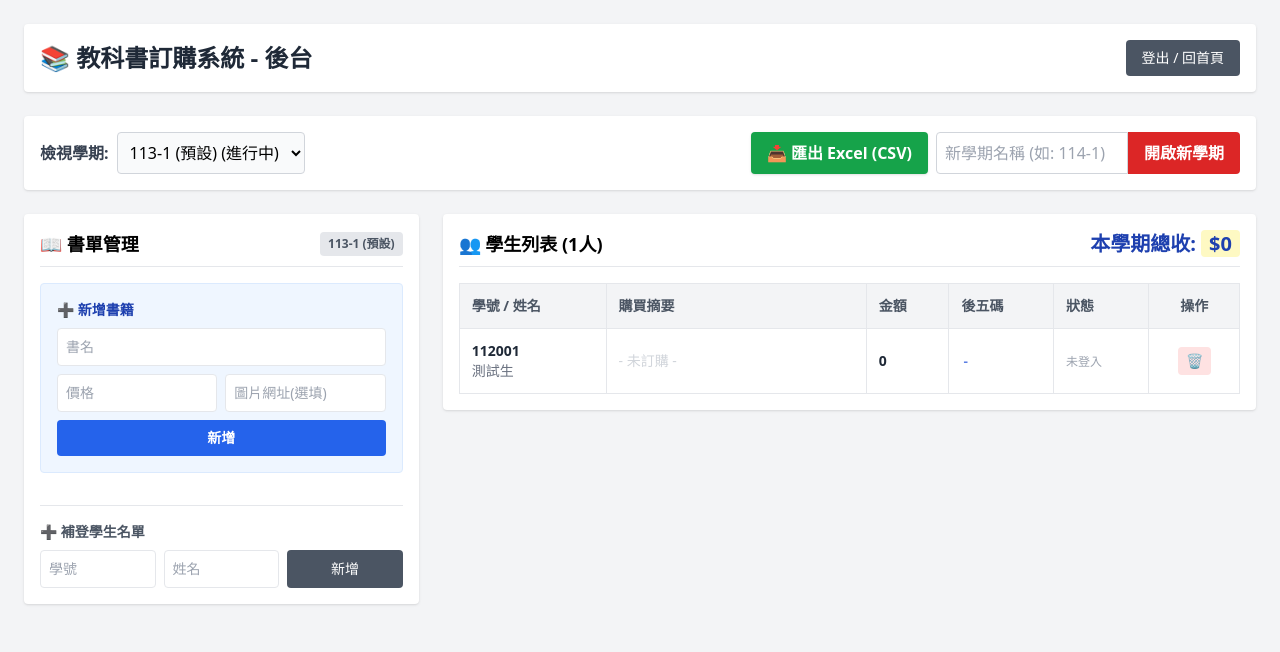
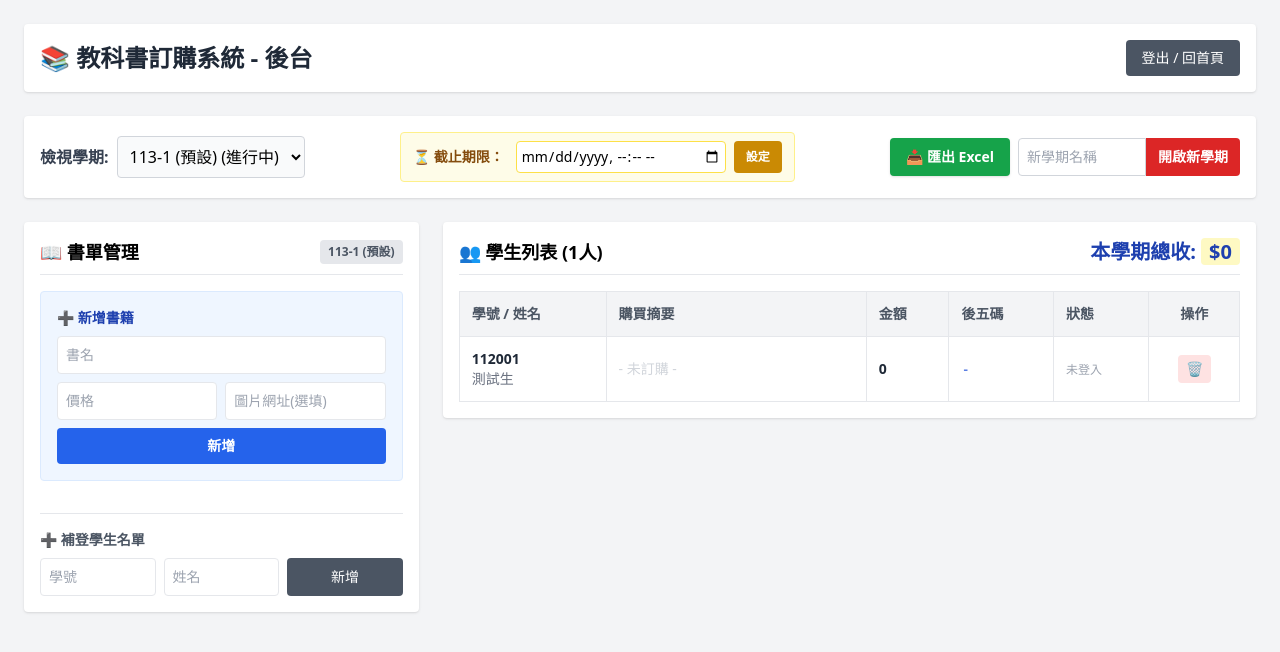
Before and after one commit to jhuiry8/NTUT-BOOKSYSTEM, a Flask app: page /admin in a window 1280 px wide. Shown: the top 652 px of the page. Run offline with Flask 3, Linux system fonts and the light colour scheme; the visitor is signed in with stand-in values (Sample User, id 1); data comes from the database, SQL or seed files in the repository; data that the repository does not hold is empty; parts of the project's set-up code (start-up, migrations or seed data) failed here and were passed over; some libraries are stand-ins or nearby versions.

Commit message:
Update admin.html

```diff
--- a/templates/admin.html
+++ b/templates/admin.html
@@ -13,6 +13,7 @@
         </div>
 
         <div class="bg-white p-4 rounded shadow mb-6 flex flex-wrap justify-between items-center gap-4">
+
             <form action="{{ url_for('admin_dashboard') }}" method="GET" class="flex items-center">
                 <label class="mr-2 font-bold text-gray-700">檢視學期:</label>
                 <select name="sem_id" onchange="this.form.submit()" class="border border-gray-300 p-2 rounded bg-gray-50 focus:ring-2 focus:ring-blue-500">
@@ -24,18 +25,39 @@
                 </select>
             </form>
 
+            {% if view_sem %}
+            <div class="bg-yellow-50 px-3 py-2 rounded border border-yellow-200 flex items-center gap-3">
+                <span class="font-bold text-yellow-800 text-sm">⏳ 截止期限：</span>
+                {% if view_sem.is_active %}
+                    <form action="{{ url_for('set_deadline') }}" method="POST" class="flex gap-2">
+                        <input type="hidden" name="sem_id" value="{{ view_sem.id }}">
+                        <input type="datetime-local" name="deadline"
+                               value="{{ view_sem.deadline.strftime('%Y-%m-%dT%H:%M') if view_sem.deadline else '' }}"
+                               class="border border-yellow-300 p-1 rounded text-sm focus:outline-none focus:border-yellow-500" required>
+                        <button class="bg-yellow-600 text-white px-3 py-1 rounded hover:bg-yellow-700 text-xs font-bold transition">
+                            設定
+                        </button>
+                    </form>
+                {% else %}
+                    <span class="text-gray-500 text-sm">
+                        {{ view_sem.deadline.strftime('%Y-%m-%d %H:%M') if view_sem.deadline else '未設定' }}
+                    </span>
+                {% endif %}
+            </div>
+            {% endif %}
+
             <div class="flex gap-2">
                 {% if view_sem %}
                 <a href="{{ url_for('export_csv', sem_id=view_sem.id) }}"
-                   class="bg-green-600 text-white px-4 py-2 rounded hover:bg-green-700 font-bold flex items-center shadow">
-                   📥 匯出 Excel (CSV)
+                   class="bg-green-600 text-white px-4 py-2 rounded hover:bg-green-700 font-bold flex items-center shadow text-sm">
+                    📥 匯出 Excel
                 </a>
                 {% endif %}
 
                 <form action="{{ url_for('new_semester') }}" method="POST" onsubmit="return confirm('確定開啟新學期？舊學期將被封存。')">
                     <div class="flex">
-                        <input type="text" name="name" placeholder="新學期名稱 (如: 114-1)" class="border border-gray-300 p-2 rounded-l w-48" required>
-                        <button class="bg-red-600 text-white px-4 py-2 rounded-r hover:bg-red-700 font-bold">開啟新學期</button>
+                        <input type="text" name="name" placeholder="新學期名稱" class="border border-gray-300 p-2 rounded-l w-32 text-sm" required>
+                        <button class="bg-red-600 text-white px-3 py-2 rounded-r hover:bg-red-700 font-bold text-sm">開啟新學期</button>
                     </div>
                 </form>
             </div>
@@ -57,7 +79,7 @@
                     <input type="text" name="title" placeholder="書名" class="w-full mb-2 border p-2 rounded text-sm" required>
                     <div class="flex gap-2 mb-2">
                         <input type="number" name="price" placeholder="價格" class="w-1/2 border p-2 rounded text-sm" required>
-                        <input type="text" name="image_url" placeholder="圖片網址(選填)" class="w-1/2 border p-2 rounded text-sm">
+                        <input type="text" name="image_url" placeholder="圖片網址(選填)" class="w-1/2 border p-2 rounded text-sm bg-white">
                     </div>
                     <button class="w-full bg-blue-600 text-white py-2 rounded text-sm hover:bg-blue-700 font-bold">新增</button>
                 </form>
@@ -67,8 +89,8 @@
                     {% for b in books %}
                     <li class="bg-gray-50 p-3 rounded border hover:shadow-md transition group relative">
                         <div class="flex justify-between items-start">
-                            <div class="flex-1 pr-8"> <a href="{{ url_for('book_detail', book_id=b.id) }}"
-                                   class="text-blue-700 font-bold text-lg hover:underline block mb-1">
+                            <div class="flex-1 pr-8">
+                                <a href="{{ url_for('book_detail', book_id=b.id) }}" class="text-blue-700 font-bold text-lg hover:underline block mb-1">
                                     {{ b.title }}
                                 </a>
                                 <div class="flex justify-between items-center text-sm">
@@ -164,12 +186,25 @@
 
                                 <td class="p-3 border">
                                     {% if item.record and item.record.is_locked %}
-                                        <span class="inline-block bg-green-100 text-green-800 px-2 py-1 rounded text-xs font-bold">已鎖定</span>
+                                        <span class="inline-block bg-green-100 text-green-800 px-2 py-1 rounded text-xs font-bold">
+                                            已鎖定
+                                        </span>
+
+                                    {% elif view_sem.deadline and now > view_sem.deadline %}
+                                        <span class="inline-block bg-red-600 text-white px-2 py-1 rounded text-xs font-bold animate-pulse">
+                                            ⚠️ 缺交 / 過期
+                                        </span>
+                                        <div class="text-[10px] text-red-500 mt-1 font-bold">(未送出訂單)</div>
+
                                     {% elif item.record %}
-                                        <span class="inline-block bg-yellow-100 text-yellow-800 px-2 py-1 rounded text-xs">選購中</span>
+                                        <span class="inline-block bg-yellow-100 text-yellow-800 px-2 py-1 rounded text-xs">
+                                            選購中
+                                        </span>
                                     {% else %}
                                         <span class="text-gray-400 text-xs">未登入</span>
                                     {% endif %}
+                                </td>
+
                                 <td class="p-3 border text-center">
                                     <div class="flex justify-center items-center gap-2">
                                         {% if item.record and item.record.is_locked and view_sem.is_active %}
```
